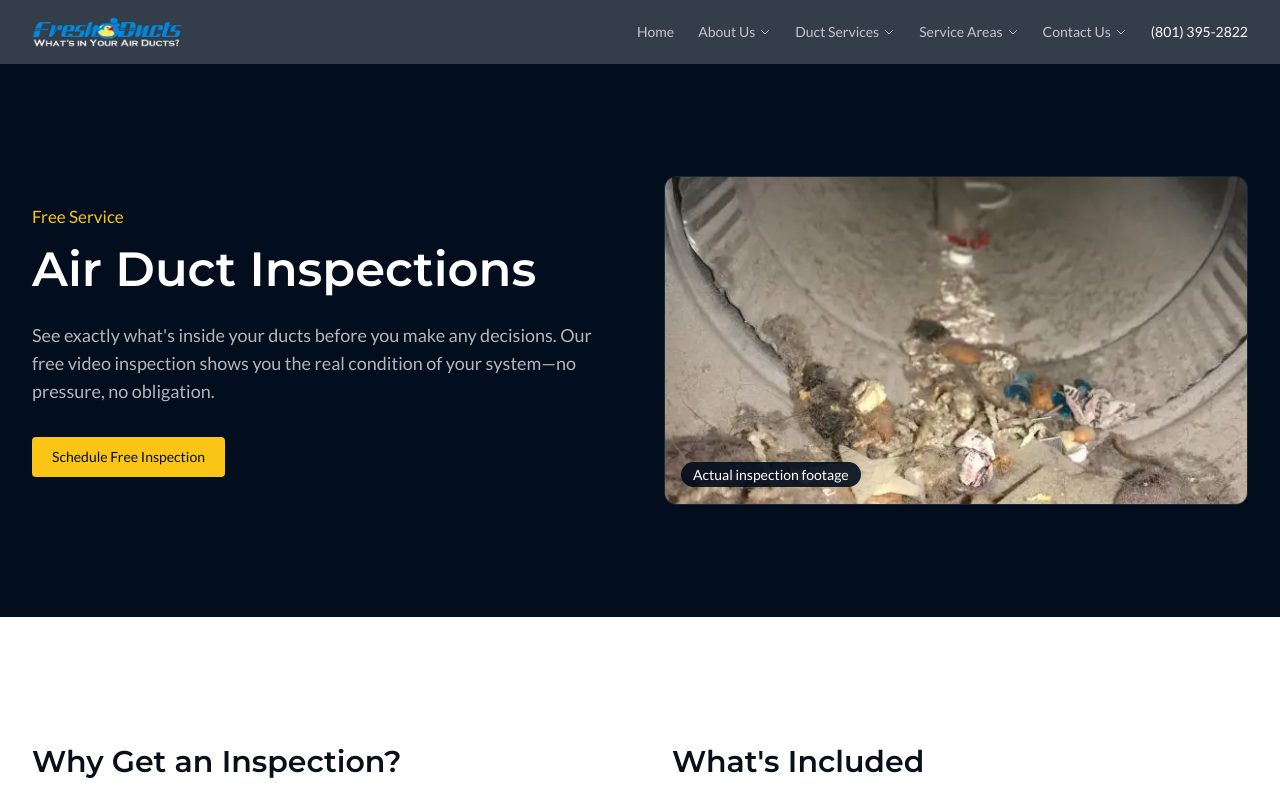
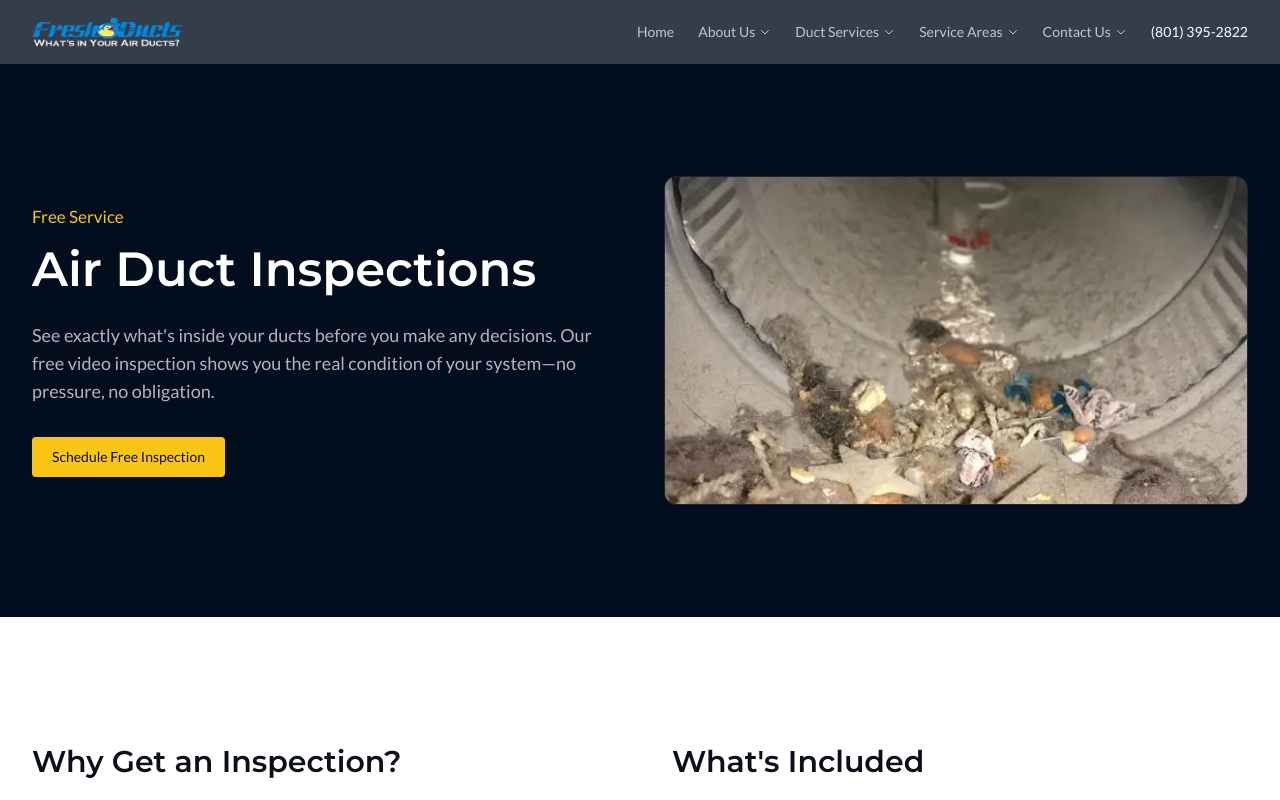
Before and after one commit to opkie-bot/fresh-ducts, a Next.js app: page /duct-services/air-duct-inspections in a window 1280 px wide. Shown: the top 800 px of the page. Built offline with nearby package versions, Linux system fonts and the light colour scheme.

Commit message:
Update page.tsx

```diff
--- a/app/duct-services/air-duct-inspections/page.tsx
+++ b/app/duct-services/air-duct-inspections/page.tsx
@@ -32,11 +32,6 @@ export default function AirDuctInspectionsPage() {
                 fill
                 className="object-cover"
               />
-              <div className="absolute bottom-4 left-4">
-                <span className="bg-navy-900/90 backdrop-blur-sm text-white px-3 py-1 rounded-full text-sm font-medium">
-                  Actual inspection footage
-                </span>
-              </div>
             </div>
           </div>
         </div>
```
